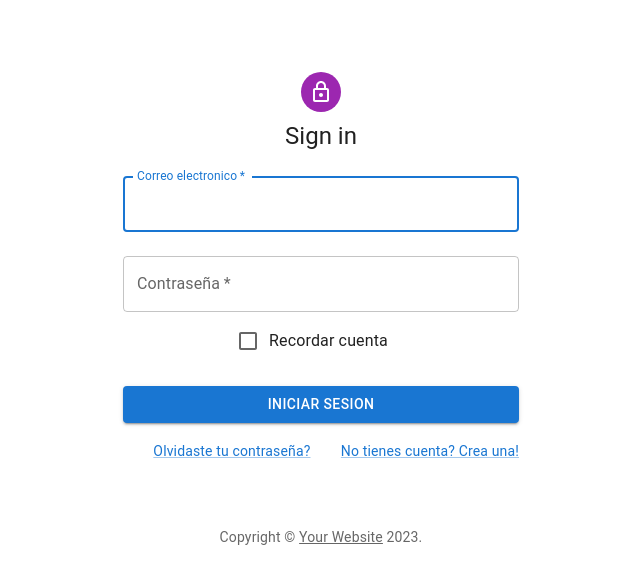
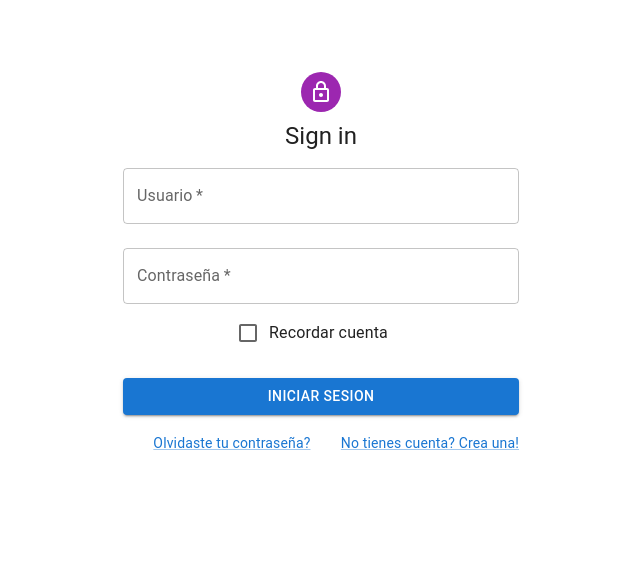
Before and after one commit to Kalfarito/ProyectoFinal, a React (Create React App) app in the folder my-app/: page /Login in a window 1280 px wide. Shown: the top 584 px of the page, without its empty margins (319-959 px from the left). Built offline with nearby package versions, Linux system fonts and the light colour scheme.

Commit message:
Login Funcional USR MOCK
Usuarios Mockeados

```diff
--- a/my-app/src/components/Login/Login.js
+++ b/my-app/src/components/Login/Login.js
@@ -1,4 +1,3 @@
-import * as React from 'react';
 import Avatar from '@mui/material/Avatar';
 import Button from '@mui/material/Button';
 import CssBaseline from '@mui/material/CssBaseline';
@@ -12,33 +11,100 @@ import LockOutlinedIcon from '@mui/icons-material/LockOutlined';
 import Typography from '@mui/material/Typography';
 import Container from '@mui/material/Container';
 import { createTheme, ThemeProvider } from '@mui/material/styles';
+import React, { useState } from 'react';
+import axios from 'axios';
 
-function Copyright(props) {
-  return (
-    <Typography variant="body2" color="text.secondary" align="center" {...props}>
-      {'Copyright © '}
-      <Link color="inherit" href="https://mui.com/">
-        Your Website
-      </Link>{' '}
-      {new Date().getFullYear()}
-      {'.'}
-    </Typography>
-  );
+
+const Login = () => {
+  const [formData, setFormData] = useState({
+    usuario: '',
+    password: '',
+  });
+
+
+  const mockUser = {
+    usuario: 'admin',
+    password:'admin',
+    };
+
+
+
+  const callAPMockUsers = (event) => {
+    setFormData(mockUser);
+    setFormData([...mockUser]);
+
+  };
+
+  const handleChange = (e) => {
+    const { name, value } = e.target;
+    setFormData({ ...formData, [name]: value });
+  };
+
+  const urlDelApi = "http://localhost:8080/api/allUsers";
+
+  const callAPIAuthenticate = (event) => {
+    const data = formData;
+    console.log("data");
+    axios
+      .get(
+        `${urlDelApi}/users?filter=Nombre_Usuario,eq,${formData.usuario,
+          {
+            withCredentials: true,
+            headers: {
+              'Content-Type': 'application/json',
+              'Access-Control-Allow-Origin': '*',
+            },
+          }
+        }&filter=Contraseña,eq,${formData.password,
+          {
+            withCredentials: true,
+            headers: {
+              'Content-Type': 'application/json',
+              'Access-Control-Allow-Origin': '*',
+            },
+          }}`
+
+        )
+      .then(function (response) {
+        // handle success
+        console.log("data", response.data.records);
+       localStorage.setItem("user",JSON.stringify(response.data.records[0]));
+       window.location.href="../main/"
+      })
+      .catch(function (error) {
+        // handle error
+        console.log(error);
+      })
+      .finally(function () {
+        // always executed
+
+      });
+  };
+
+  const onClickBtn = () => {
+    console.log("click", formData);
+
+    if (
+      mockUser.usuario === formData.usuario &&
+      mockUser.password === formData.password
+    ) {
+      console.log("Usuario correcto");
+
+     window.location.href="../main/"
+    } else {
+      console.log("Usuario incorrecto");
+      alert("Ingrese un usuario y contraseña validos para continuar")
     }
 
-// TODO remove, this demo shouldn't need to reset the theme.
+  };
 
+  const reset = () =>{
+    setFormData('');
+  }
   const defaultTheme = createTheme();
 
-export default function SignIn() {
-  const handleSubmit = (event) => {
-    event.preventDefault();
-    const data = new FormData(event.currentTarget);
-    console.log({
-      email: data.get('email'),
-      password: data.get('password'),
-    });
-  };
+
+
 
   return (
     <ThemeProvider theme={defaultTheme}>
@@ -58,16 +124,17 @@ export default function SignIn() {
         <Typography component="h1" variant="h5">
           Sign in
         </Typography>
-          <Box component="form" onSubmit={handleSubmit} noValidate sx={{ mt: 1 }}>
+
         <TextField
             margin="normal"
             required
             fullWidth
-              id="email"
-              label="Correo electronico"
-              name="email"
-              autoComplete="email"
-              autoFocus
+            name="usuario"
+            label="Usuario"
+            type="text"
+            id="standard-basic"
+            value={formData.usuario}
+            onChange={handleChange}
           />
           <TextField
             margin="normal"
@@ -77,20 +144,19 @@ export default function SignIn() {
             label="Contraseña"
             type="password"
             id="password"
-              autoComplete="current-password"
+            value={formData.password}
+            onChange={handleChange}
           />
           <FormControlLabel
             control={<Checkbox value="remember" color="primary" />}
             label="Recordar cuenta"
           />
-            <Button
-              type="submit"
-              fullWidth
-              variant="contained"
-              sx={{ mt: 3, mb: 2 }}
-            >
-              Iniciar Sesion
+
+          <Button type="submit" fullWidth variant="contained"
+          sx={{ mt: 3, mb: 2 }} name="btnIngresar"
+          onClick={onClickBtn}>Iniciar Sesion
           </Button>
+
           <Grid container>
             <Grid item xs>
               <Link href="#" variant="body2">
@@ -104,9 +170,12 @@ export default function SignIn() {
             </Grid>
           </Grid>
       </Box>
-        </Box>
-        <Copyright sx={{ mt: 8, mb: 4 }} />
     </Container>
   </ThemeProvider>
+
   );
-}
+};
+
+Login.propTypes = {};
+
+export default Login;
--- a/my-app/src/components/home/home.js
+++ b/my-app/src/components/home/home.js
@@ -12,7 +12,7 @@ const App = () => {
             <MenuIcon />
           </IconButton>
           <Typography variant="h6" component="div" sx={{ flexGrow: 1 }}>
-            Menu de Usuario
+            Manual de Usuario
           </Typography>
           <Button color="inherit" href="Login">Login</Button>
         </Toolbar>
```
Also changed, not shown: my-app/src/components/SignUp/SignUp.js (line endings or trailing spaces). Lines whose indentation alone changed are shown as unchanged.
